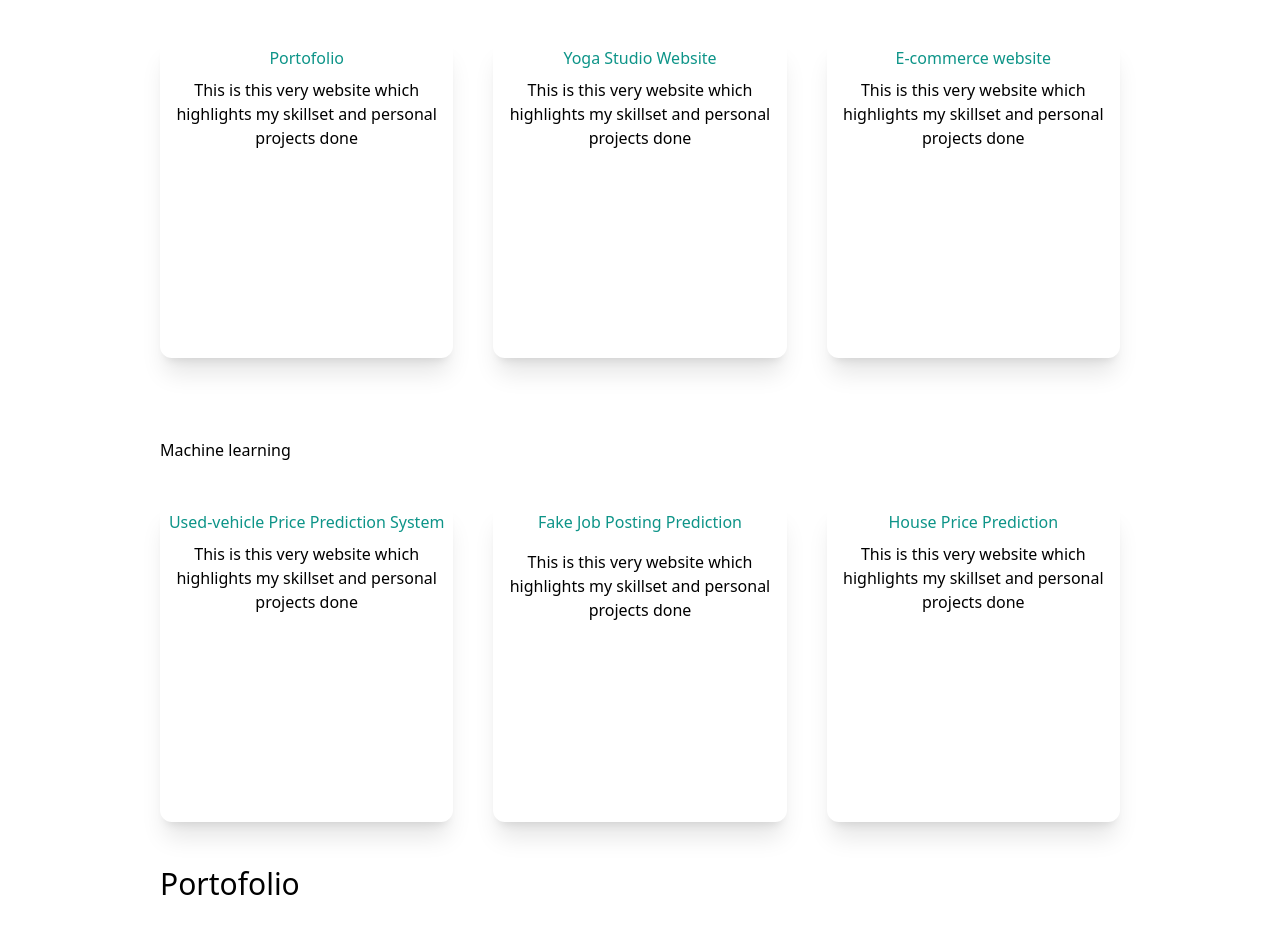
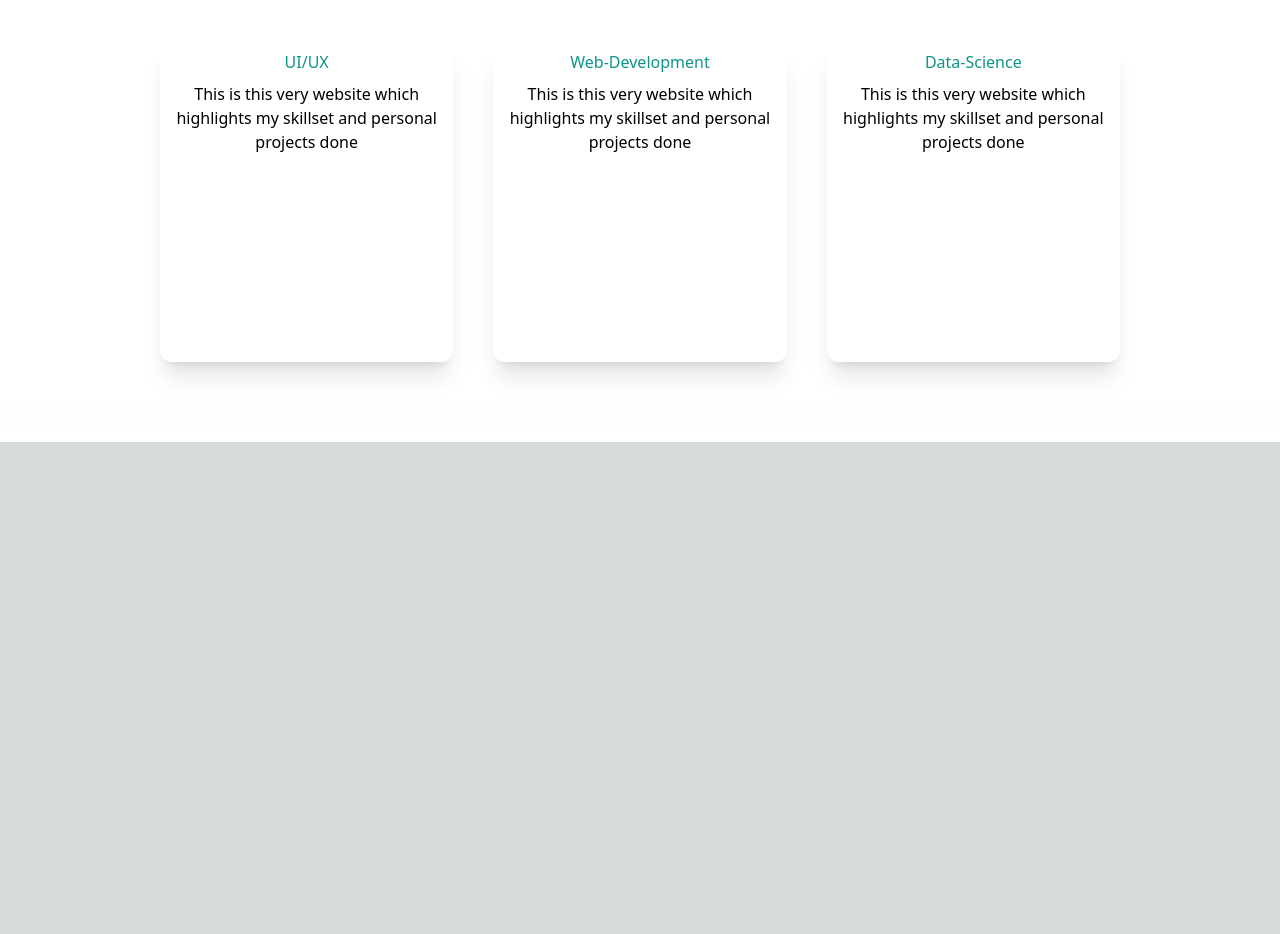
Before and after one commit to Jepleting/webdev, a Next.js app in the folder my-portofolio/: page / in a window 1280 px wide. Shown: the part 1062-1996 px from the top of the page. After the commit the page ends 1504 px from the top, so only its background shows below. Built offline with nearby package versions, Linux system fonts and the light colour scheme.

Commit message:
Changed Structure of Website

```diff
--- a/my-portofolio/pages/index.js
+++ b/my-portofolio/pages/index.js
@@ -35,7 +35,7 @@ export default function Home() {
           <h2 className="text-5xl py-2 text-teal-600 font-medium md:text-6xl">Jepleting Linah</h2>
           <h3 className="text-2xl py-2 md:text-3xl">Software Engineer and Data Scientist.</h3>
           <p className="text-md py-2 leading-8 text-gray-800 md:text-xl max-w-lg mx-auto ">A curious and self-driven software engineer with a knack for problem solving.
-            I love to learn new technologies, and I am always looking for new opportunities.
+            I learning new technologies, and I am always looking for new opportunities to expand my skillset.
             Lets connect and get cracking!
           </p>
         </div>
@@ -51,59 +51,32 @@ export default function Home() {
       {/* section two */}
       <section>
         <div>
-          <h3 className="text-3xl py-1">My Skillset</h3>
+          <h3 className="text-3xl py-1 text-black">My Skillset</h3>
           <p className="text-md py-2 leading-8 text-gray-800">
             I am very proficient in  Python programming language , React.js ,Next.js ,html and css.
           </p>
         </div>
         <div>
-          <h3 className="text-3xl py-1">Personal Projects</h3>
+          <h3 className="text-3xl py-1 text-black">Personal Projects</h3>
           <div>
-            <h4>Web Development</h4>
             <div className="flex space-x-10 mb-10">
               <div className="text-center shadow-xl rounded-xl my-10 h-80">
-                <h5 className="py-2 text-teal-600">Portofolio</h5>
-                <p>This is this very website which highlights my skillset and personal projects done</p>
+                <h5 className="py-2 text-teal-600">UI/UX</h5>
+                <p className="text-black">This is this very website which highlights my skillset and personal projects done</p>
               </div>
               <div className="text-center shadow-xl rounded-xl my-10">
-              <h5 className="py-2 text-teal-600">Yoga Studio Website</h5>
-                <p>This is this very website which highlights my skillset and personal projects done</p>
+              <h5 className="py-2 text-teal-600">Web-Development</h5>
+                <p className="text-black">This is this very website which highlights my skillset and personal projects done</p>
               </div>
               <div className="text-center shadow-xl rounded-xl my-10">
-              <h5 className="py-2 text-teal-600">E-commerce website</h5>
-                <p>This is this very website which highlights my skillset and personal projects done</p>
+              <h5 className="py-2 text-teal-600">Data-Science</h5>
+                <p className="text-black">This is this very website which highlights my skillset and personal projects done</p>
               </div>
             </div>
           </div>
 
-          <div>
-            <h4>Machine learning</h4>
-              <div className="flex space-x-10 ">
-                <div className="text-center shadow-xl rounded-xl my-10 h-80">
-                  <h5 className="py-2 text-teal-600">Used-vehicle Price Prediction System</h5>
-                  <p>This is this very website which highlights my skillset and personal projects done</p>
-                </div>
-                <div className="text-center shadow-xl rounded-xl my-10">
-                <h5 className="py-2 text-teal-600">Fake Job Posting Prediction</h5>
-                  <p  className="py-2">This is this very website which highlights my skillset and personal projects done</p>
-                </div>
-                <div className="text-center shadow-xl rounded-xl my-10">
-                <h5 className="py-2 text-teal-600">House Price Prediction</h5>
-                  <p>This is this very website which highlights my skillset and personal projects done</p>
-                </div>
-            </div>
-          </div>
+
         </div>
-      </section>
-      <section>
-      <div>
-        <h3 className="text-3xl py-1">Portofolio</h3>
-            <div className="flex flex-col gap-10 py-10 lg:flex-row lg:flex-wrap">
-              <div className="basis-1/3 flex-1"></div>
-              <div className="basis-1/3 flex-1"></div>
-              <div className="basis-1/3 flex-1"></div>
-            </div>
-          </div>
       </section>
     </main>
     </div>
```
